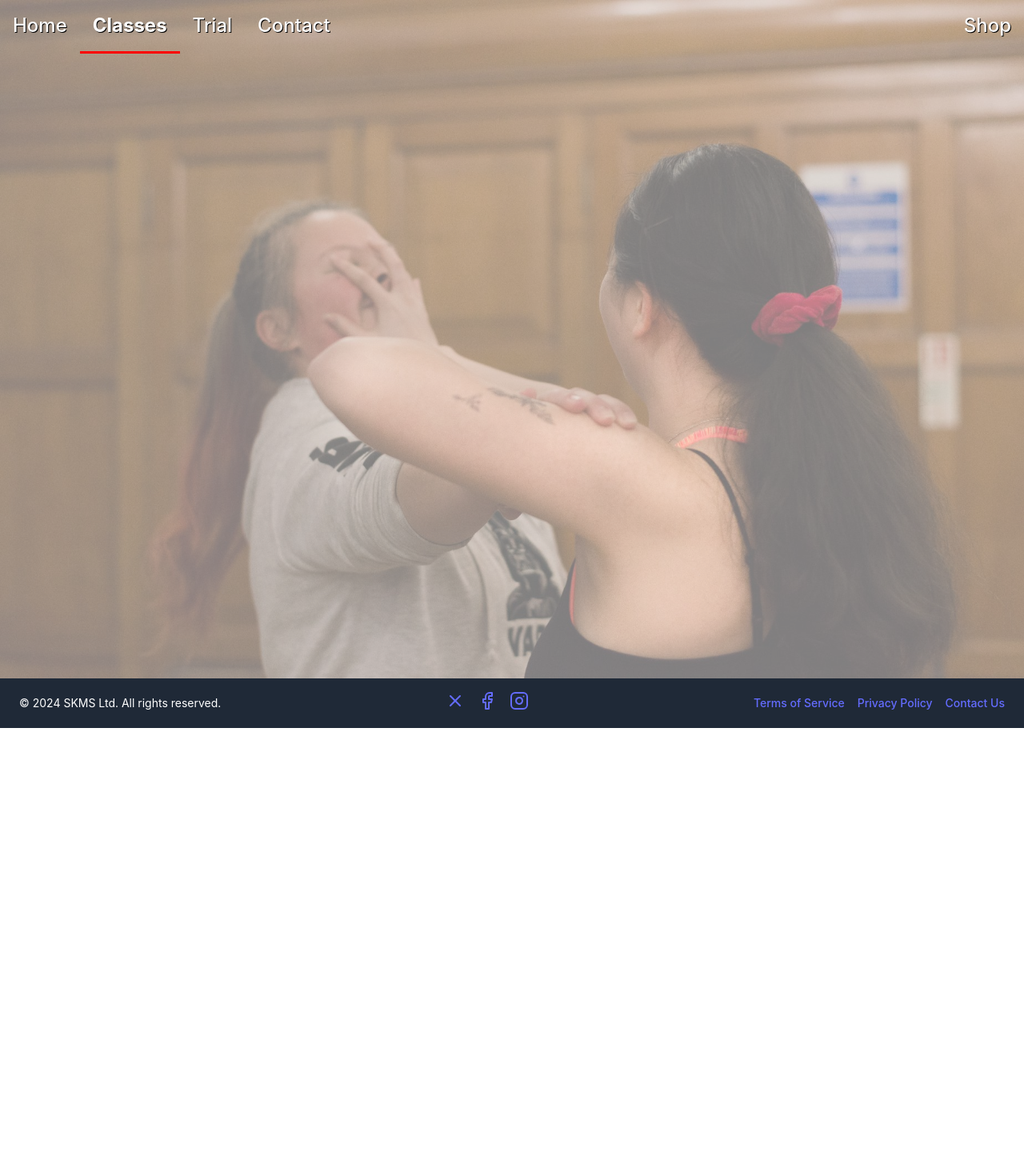
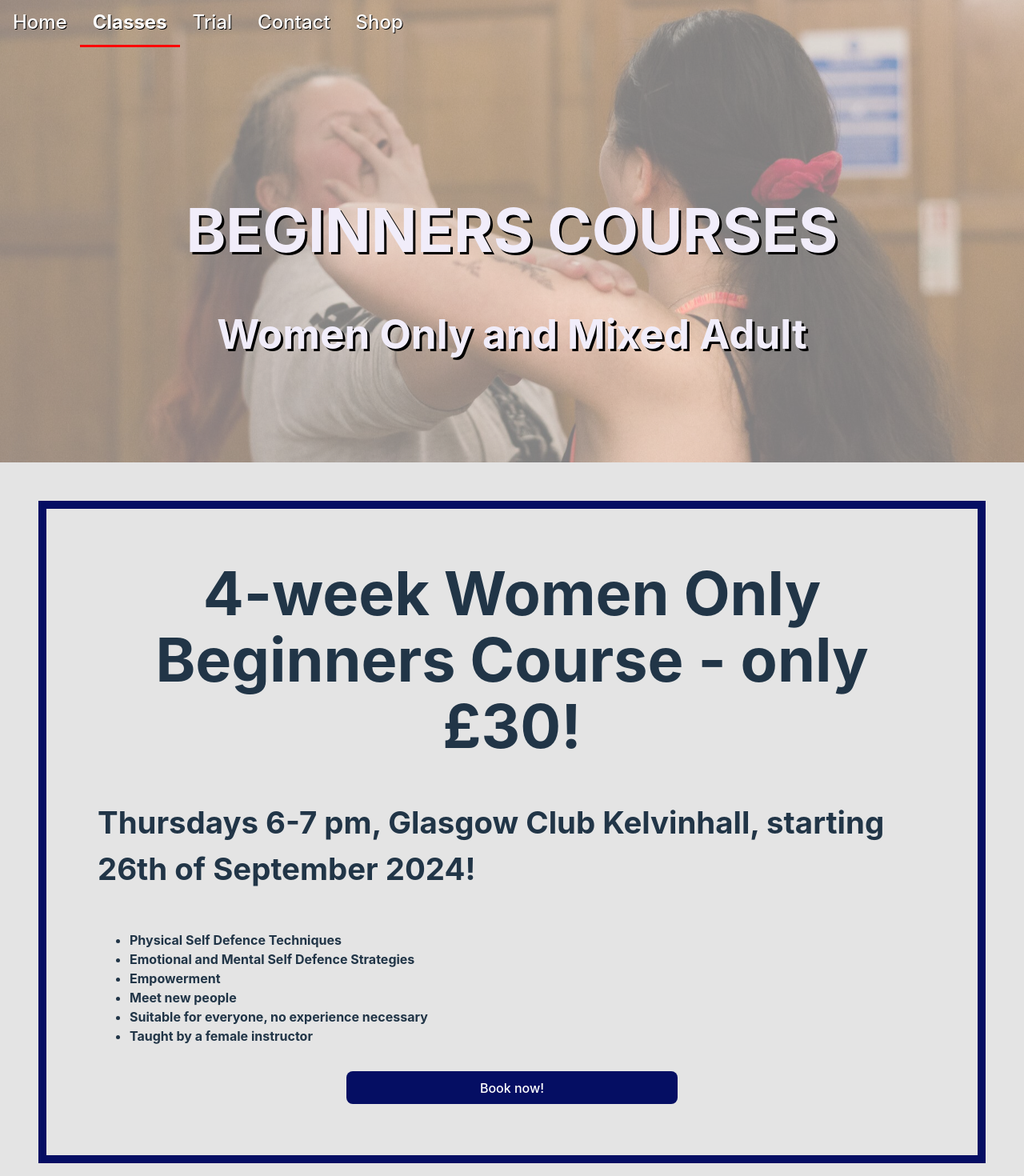
Before and after one commit to BSasfy/self-defense-rebrand, a React (Vite) app: page /classes/1 in a window 1280 px wide. Shown: the top 1470 px of the page at 80% size. Before the commit the page ends 910 px from the top, so only its background shows below. Built offline with nearby package versions, Linux system fonts and the light colour scheme; what @radix-ui/themes would draw is missing.

Commit message:
class layout page

```diff
--- a/src/components/Navbar/Navbar.module.css
+++ b/src/components/Navbar/Navbar.module.css
@@ -11,15 +11,16 @@
   text-shadow: 1px 1px black;
 }
 
-li {
+.navbar li {
   float: left;
 }
 
-li a {
+.navbar li a,
+.navScroll li a {
   display: block;
   color: white;
   text-align: center;
-  padding: 14px 16px;
+  padding: 10px 16px;
   text-decoration: none;
 }
 
@@ -43,7 +44,21 @@ a.active {
   font-size: x-large;
 }
 
-@media (max-width: 498px) {
+@media (max-width: 768px) {
+  .shop {
+    font-size: large;
+  }
+
+  .navLink {
+    font-size: large;
+  }
+
+  a.active {
+    font-size: large;
+  }
+}
+
+@media (max-width: 480px) {
   .shop {
     font-size: medium;
   }
@@ -69,6 +84,10 @@ a.active {
   overflow: hidden;
 }
 
+.navScroll li {
+  float: left;
+}
+
 .navScroll a.active {
   background-color: red;
 }
--- a/src/routes/class-layout.jsx
+++ b/src/routes/class-layout.jsx
@@ -3,11 +3,38 @@ import styles from "./class-layout.module.css";
 export default function ClassLayout() {
   return (
     <>
-      <img
-        src="/images/PalmStrike.jpg"
-        alt="Woman striking woman in face"
-        className={styles.faceStrikeImg}
-      />
+      <div className={styles.headerContainer}>
+        <img
+          src="/images/PalmStrike.jpg"
+          alt="Woman striking woman in face"
+          className={styles.faceStrikeImg}
+        />
+        <div className={styles.title}>
+          <h1>BEGINNERS COURSES</h1>
+          <h2>Women Only and Mixed Adult</h2>
+        </div>
+      </div>
+
+      <div className={styles.pageContainer}>
+        <div className={styles.frame}>
+          <h1>4-week Women Only Beginners Course - only £30!</h1>
+          <h2>
+            Thursdays 6-7 pm, Glasgow Club Kelvinhall, starting 26th of
+            September 2024!
+          </h2>
+          <ul>
+            <li>Physical Self Defence Techniques</li>
+            <li>Emotional and Mental Self Defence Strategies</li>
+            <li>Empowerment</li>
+            <li>Meet new people</li>
+            <li>Suitable for everyone, no experience necessary</li>
+            <li>Taught by a female instructor</li>
+          </ul>
+          <div className={styles.buttonDiv}>
+            <button>Book now!</button>
+          </div>
+        </div>
+      </div>
     </>
   );
 }
--- a/src/routes/class-layout.module.css
+++ b/src/routes/class-layout.module.css
@@ -3,3 +3,56 @@
   max-width: 100%;
   display: flex;
 }
+
+.headerContainer {
+  position: relative;
+  text-align: center;
+  color: rgb(241, 237, 250);
+}
+
+.pageContainer {
+  background-color: rgb(228, 228, 228);
+  padding: 3rem;
+  height: 100%;
+}
+
+.title {
+  position: absolute;
+  top: 60%;
+  left: 50%;
+  transform: translate(-50%, -50%);
+  text-shadow: 3px 3px black;
+  width: 100%;
+}
+
+.pageContainer h1 {
+  font-size: 5.9vw;
+  margin-top: 0;
+  text-align: center;
+}
+
+.pageContainer h2 {
+  font-size: 3vw;
+  margin-top: 0;
+}
+
+.pageContainer ul {
+  margin-bottom: 2rem;
+  font-weight: bold;
+}
+
+.pageContainer button {
+  width: 40%;
+  background: rgb(5, 14, 99);
+  color: white;
+}
+
+.frame {
+  border: 10px solid rgb(5, 14, 99);
+  padding: 4rem;
+  display: grid;
+}
+
+.buttonDiv {
+  text-align: center;
+}
```
Also changed, not shown: public/images/PalmStrike.jpg.
